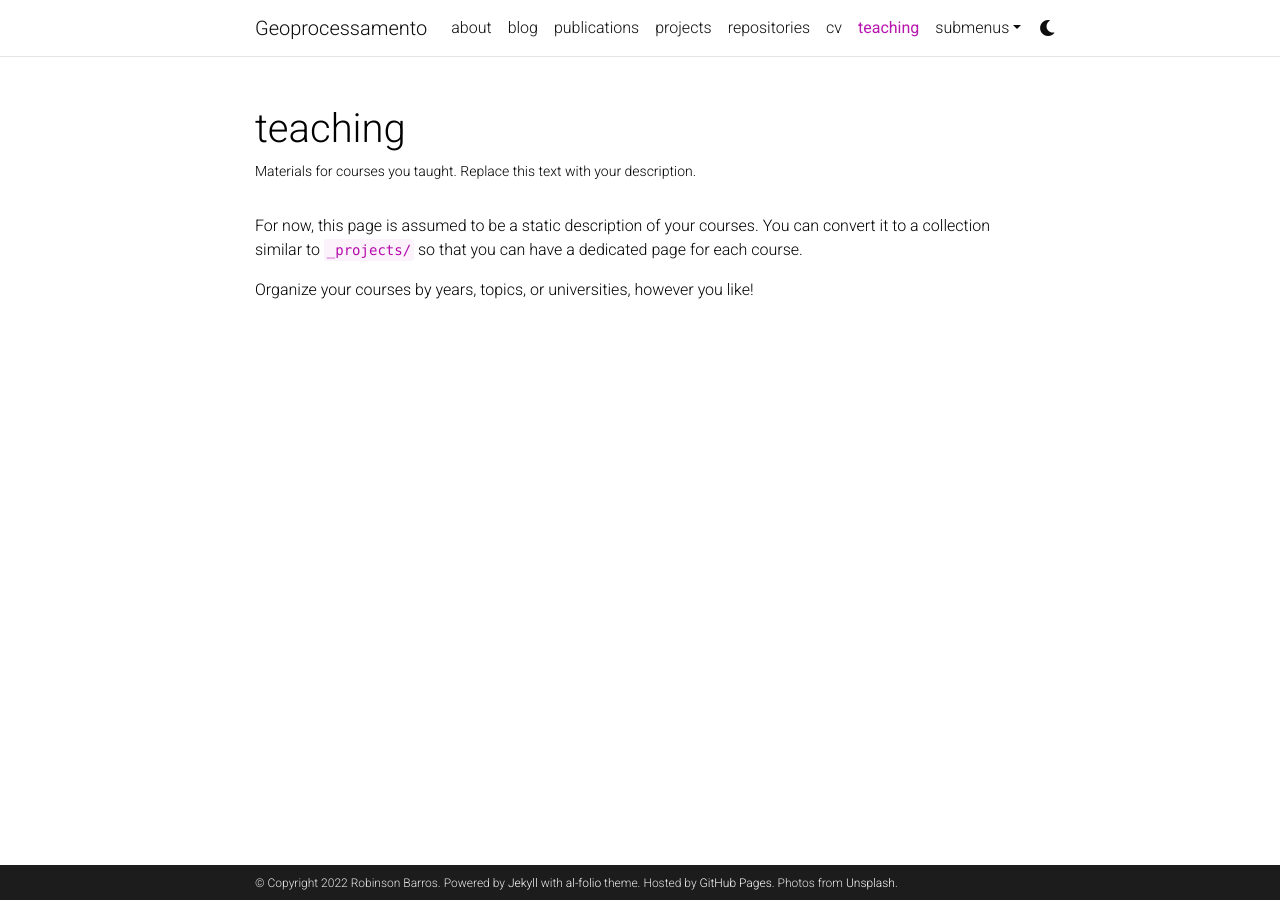
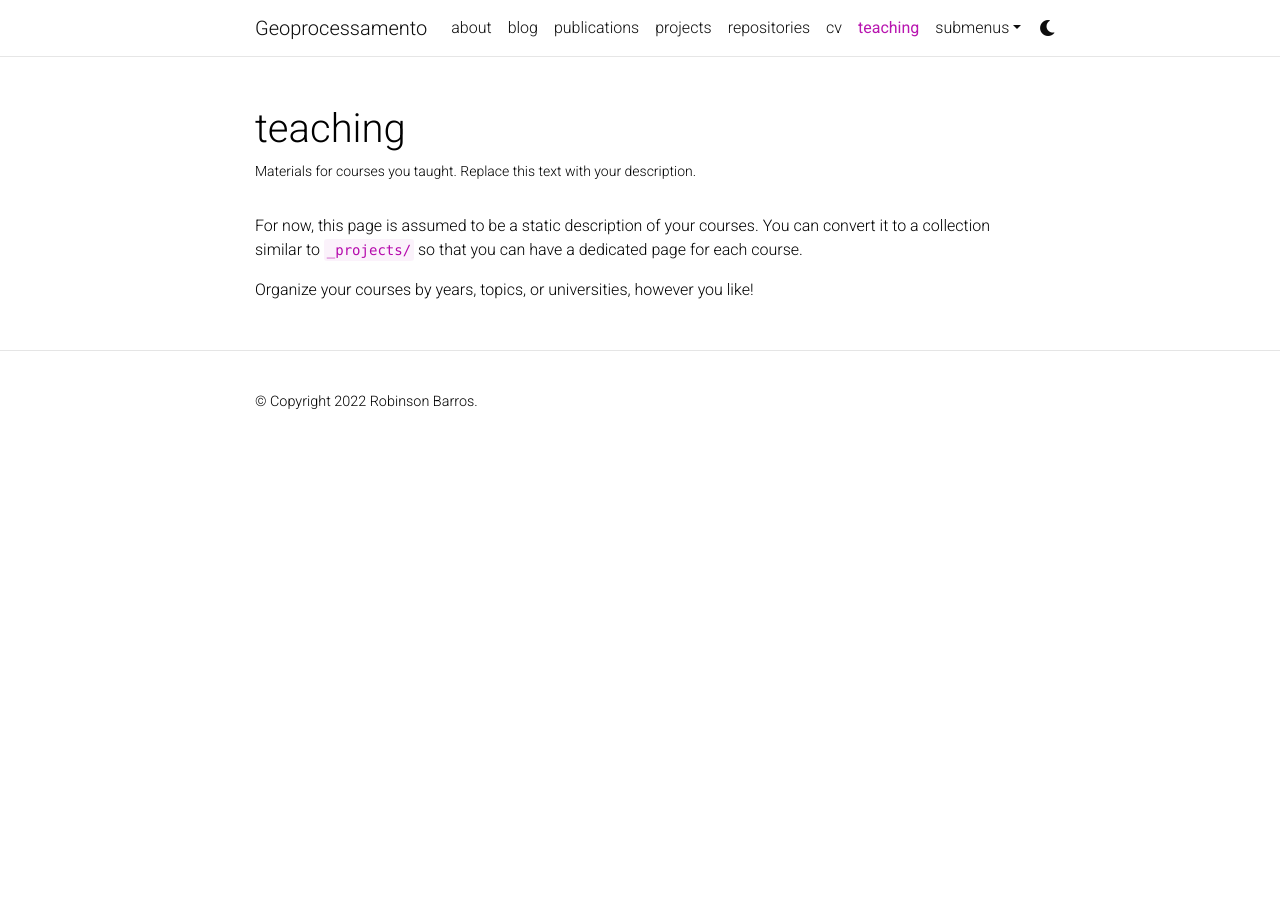
Before and after one commit to robinsonbarros/robinsonbarros.github.io, a Jekyll site: the page built from _pages/teaching.md, in a window 1280 px wide. Built offline with Jekyll 4.4.1, drawn with Linux system fonts in a browser that asks for light colours; comment, search, counter and statistics services are not loaded; a style sheet for code colours, icons or effects is not loaded.

```diff
--- a/_config.yml
+++ b/_config.yml
@@ -9,10 +9,7 @@ last_name: Barros
 email: robinson.barros@outlook.com
 description: > # the ">" symbol means to ignore newlines until "footer_text:"
   A simple, whitespace theme for academics. Based on [*folio](https://github.com/bogoli/-folio) design.
-footer_text: >
-  Powered by <a href="https://jekyllrb.com/" target="_blank">Jekyll</a> with <a href="https://github.com/alshedivat/al-folio">al-folio</a> theme.
-  Hosted by <a href="https://pages.github.com/" target="_blank">GitHub Pages</a>.
-  Photos from <a href="https://unsplash.com" target="_blank">Unsplash</a>.
+footer_text: # adicionar copyright
 keywords: jekyll, jekyll-theme, academic-website, portfolio-website  # add your own keywords or leave empty
 
 lang: pt_BR # the language of your site (for example: en, fr, cn, ru, etc.)
@@ -48,7 +45,7 @@ rss_icon: true
 # -----------------------------------------------------------------------------
 
 navbar_fixed: true
-footer_fixed: true
+footer_fixed: false
 
 # Dimensions
 max_width: 800px
```
